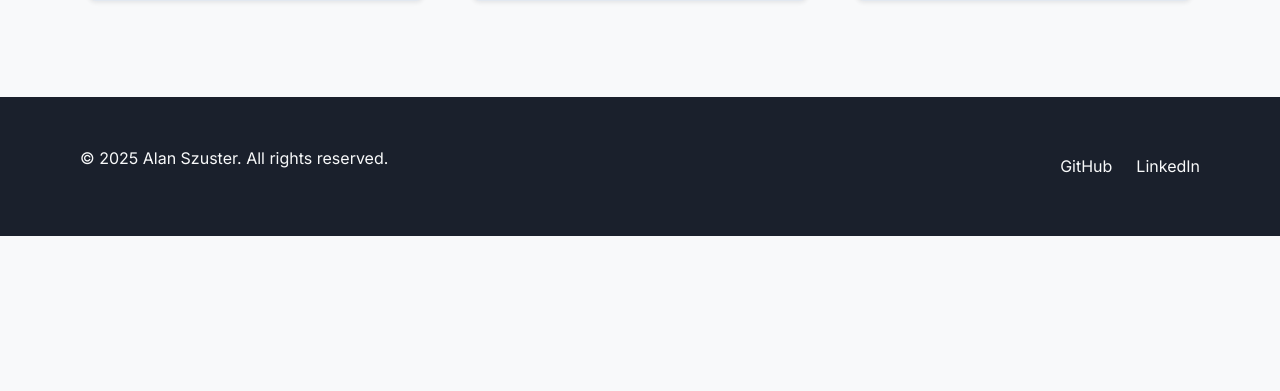
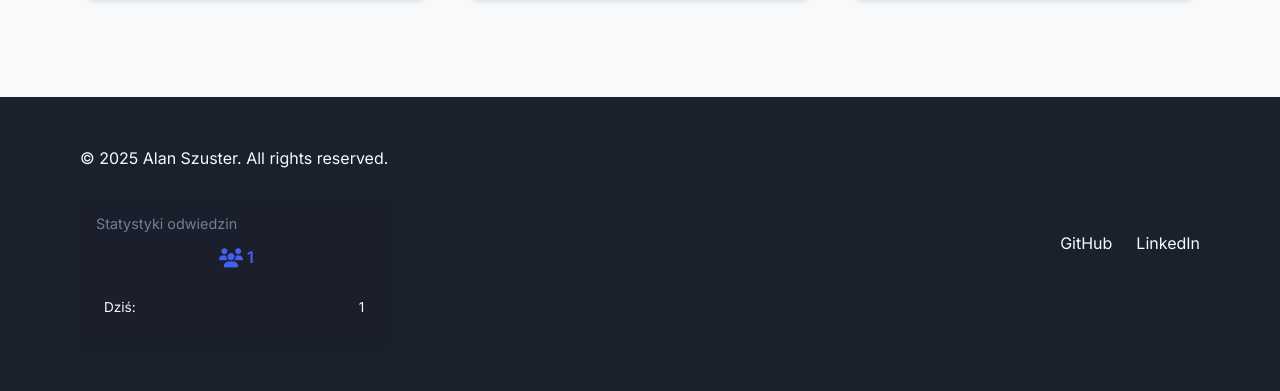
Before and after one commit to alanszuster/alanszuster.page, a Flask app: page / in a window 1280 px wide. Shown: the part 1147-1538 px from the top of the page. Before the commit the page ends 1383 px from the top, so only its background shows below. Run offline with Flask 3, Linux system fonts and the light colour scheme.

Commit message:
improvements, visit counter

```diff
--- a/app.py
+++ b/app.py
@@ -1,7 +1,8 @@
 import os
-from flask import Flask, render_template, url_for, redirect, send_from_directory
+from flask import Flask, render_template, url_for, redirect, send_from_directory, request, jsonify
 from datetime import datetime
 from dotenv import load_dotenv
+from visitor_counter import increment_counter, get_visitor_stats
 
 DEBUG = True
 load_dotenv()
@@ -10,23 +11,47 @@ app = Flask(__name__)
 
 @app.route('/')
 def index():
+    stats = get_visitor_stats()
     return render_template('index.html',
-                           year=datetime.now().year)
+                           year=datetime.now().year,
+                           visitor_stats=stats)
 
 @app.route('/about/')
 def about():
+    stats = get_visitor_stats()
     return render_template('about.html',
-                          year=datetime.now().year)
+                          year=datetime.now().year,
+                          visitor_stats=stats)
 
 @app.route('/skills/')
 def skills():
+    stats = get_visitor_stats()
     return render_template('skills.html',
-                          year=datetime.now().year)
+                          year=datetime.now().year,
+                          visitor_stats=stats)
 
 @app.route('/contact/')
 def contact():
+    stats = get_visitor_stats()
     return render_template('contact.html',
-                          year=datetime.now().year)
+                          year=datetime.now().year,
+                          visitor_stats=stats)
+
+@app.route('/api/visitor-count')
+def visitor_count():
+    stats = get_visitor_stats()
+    return jsonify(stats)
+
+@app.route('/api/increment-count')
+def increment_count():
+    data = increment_counter(request)
+    return jsonify({"success": True, "total": data["total_visits"]})
+
+@app.before_request
+def before_request():
+    if not request.path.startswith('/api/') and not request.path.startswith('/static/'):
+        if request.method == 'GET':
+            increment_counter(request)
 
 if __name__ == '__main__':
     app.run(debug=True)
--- a/static/css/styles.css
+++ b/static/css/styles.css
@@ -519,6 +519,144 @@ footer {
 }
 
 
+.visitor-counter {
+    opacity: 0;
+    transform: translateY(10px);
+    transition: opacity 1s ease, transform 1s ease;
+    display: flex;
+    flex-direction: column;
+    align-items: center;
+    margin-top: 1.5rem;
+    padding: 1rem;
+    border-radius: 8px;
+    background-color: rgba(30, 30, 30, 0.05);
+    box-shadow: 0 4px 8px rgba(0, 0, 0, 0.05);
+}
+
+.visitor-counter.visible {
+    opacity: 1;
+    transform: translateY(0);
+}
+
+.visitor-counter-header {
+    width: 100%;
+    display: flex;
+    justify-content: space-between;
+    align-items: center;
+    margin-bottom: 0.5rem;
+    font-size: 0.9rem;
+    color: var(--text-muted);
+}
+
+.counter-display {
+    display: flex;
+    align-items: center;
+    justify-content: center;
+    font-weight: 600;
+    color: var(--primary-color);
+    transition: all 0.3s ease;
+}
+
+.counter-details {
+    width: 100%;
+    display: flex;
+    flex-direction: column;
+    gap: 0.5rem;
+    margin-top: 1rem;
+    font-size: 0.85rem;
+}
+
+.counter-fact {
+    position: relative;
+    padding: 0.75rem;
+    border-radius: 4px;
+    background-color: rgba(30, 30, 30, 0.03);
+    color: var(--text-dark);
+    font-family: 'Courier New', monospace;
+    min-height: 2.5rem;
+    overflow: hidden;
+}
+
+.counter-fact:before {
+    content: '> ';
+    color: var(--primary-color);
+}
+
+.counter-today {
+    display: flex;
+    justify-content: space-between;
+    padding: 0.5rem;
+    border-radius: 4px;
+    background-color: rgba(30, 30, 30, 0.03);
+}
+
+.counter-digits {
+    margin: 0 0.5rem;
+    font-size: 1.5rem;
+    font-family: 'Courier New', monospace;
+    transition: color 0.3s ease;
+}
+
+.terminal-style {
+    background-color: rgba(0, 0, 0, 0.8);
+    color: #00ff00;
+    border-radius: 4px;
+    padding: 0.25rem 0.5rem;
+    font-family: 'Courier New', monospace;
+    position: relative;
+    overflow: hidden;
+}
+
+.terminal-style:before {
+    content: '';
+    position: absolute;
+    top: 0;
+    left: 0;
+    right: 0;
+    height: 1px;
+    background: linear-gradient(to right, transparent, #00ff00, transparent);
+    animation: scan 2s linear infinite;
+}
+
+@keyframes scan {
+    0% { transform: translateY(-5px); opacity: 0; }
+    50% { opacity: 1; }
+    100% { transform: translateY(30px); opacity: 0; }
+}
+
+.counter-complete {
+    animation: success-pulse 2s forwards;
+}
+
+@keyframes success-pulse {
+    0% { transform: scale(1); }
+    10% { transform: scale(1.1); }
+    20% { transform: scale(1); }
+    30% { transform: scale(1.05); }
+    40% { transform: scale(1); }
+    100% { transform: scale(1); }
+}
+
+.counter-icon {
+    font-size: 1.2rem;
+    color: var(--primary-color);
+    margin: 0 0.25rem;
+}
+
+.sre-dashboard {
+    position: relative;
+}
+
+.sre-dashboard:after {
+    content: '';
+    position: absolute;
+    bottom: -3px;
+    left: 0;
+    width: 100%;
+    height: 2px;
+    background: linear-gradient(90deg, var(--primary-color), transparent);
+}
+
 @media (max-width: 992px) {
     .nav-links {
         position: fixed;
--- /dev/null
+++ b/static/js/counter.js
@@ -0,0 +1,63 @@
+document.addEventListener('DOMContentLoaded', function() {
+    const counterDisplay = document.getElementById('counter-display');
+    const counterDigits = document.getElementById('counter-digits');
+    const funFactDisplay = document.getElementById('fun-fact');
+    const todayVisitsDisplay = document.getElementById('today-visits');
+    const visitorCounter = document.getElementById('visitor-counter');
+
+    fetch('/api/visitor-count')
+        .then(response => response.json())
+        .then(data => {
+            updateCounterDisplay(data);
+            visitorCounter.classList.add('visible');
+        })
+        .catch(error => {
+            console.error('Error fetching visitor count:', error);
+            counterDigits.textContent = '?';
+            visitorCounter.classList.add('visible');
+        });
+
+    function updateCounterDisplay(data) {
+        animateCounter(data.total_visits, counterDigits);
+        todayVisitsDisplay.textContent = data.today;
+
+        if (funFactDisplay) {
+            funFactDisplay.style.display = 'none';
+        }
+    }    function animateCounter(target, element) {
+        let current = Math.floor(target * 0.7 + Math.random() * target * 0.6);
+        const duration = 3000;
+        const interval = 10;
+        const steps = duration / interval;
+        let step = 0;
+
+        element.parentElement.classList.add('terminal-style');
+
+        const animation = setInterval(() => {
+            step++;
+
+            const volatility = 1 - (step / steps);
+            const delta = target - current;
+            const adjustment = delta * (0.1 + (step / steps) * 0.3);
+
+            current += adjustment;
+            if (Math.random() < 0.5) {
+                current += Math.random() * target * 0.1 * volatility;
+                current -= Math.random() * target * 0.1 * volatility;
+            }
+
+            current = Math.max(0, current);
+            element.textContent = Math.floor(current).toLocaleString();
+
+            if (step >= steps) {
+                element.textContent = target.toLocaleString();
+                clearInterval(animation);
+
+                setTimeout(() => {
+                    element.parentElement.classList.remove('terminal-style');
+                    element.parentElement.classList.add('counter-complete');
+                }, 500);
+            }
+        }, interval);
+    }
+});
--- a/templates/about.html
+++ b/templates/about.html
@@ -13,7 +13,6 @@
                 <div class="row mb-5">
                     <div class="col-md-4 text-center mb-4 mb-md-0">
                         <div class="avatar-container mb-3">
-                            <!-- Photo can be inserted here -->
                             <div class="avatar-placeholder bg-primary text-white">AS</div>
                         </div>
                         <div class="social-links">
--- a/templates/base.html
+++ b/templates/base.html
@@ -53,6 +53,22 @@
             <div class="footer-content">
                 <div class="footer-info">
                     <p>&copy; {{ year }} Alan Szuster. All rights reserved.</p>
+
+                    <div id="visitor-counter" class="visitor-counter">
+                        <div class="visitor-counter-header">
+                            <span>Statystyki odwiedzin</span>
+                        </div>
+                        <div class="counter-display">
+                            <i class="fas fa-users counter-icon"></i>
+                            <span id="counter-digits">0</span>
+                        </div>
+                        <div class="counter-details">
+                            <div class="counter-today">
+                                <span>Dziś:</span>
+                                <span><span id="today-visits">0</span></span>
+                            </div>
+                        </div>
+                    </div>
                 </div>
                 <div class="footer-links">
                     <a href="https://github.com/alanszuster" target="_blank" rel="noopener noreferrer">GitHub</a>
@@ -64,6 +80,7 @@
     </footer>
 
     <script src="{{ url_for('static', filename='js/main.js') }}"></script>
+    <script src="{{ url_for('static', filename='js/counter.js') }}"></script>
     {% block scripts %}
     {% endblock %}
 </body>
--- /dev/null
+++ b/visitor_counter.py
@@ -0,0 +1,89 @@
+import json
+import os
+import random
+from datetime import datetime
+from pathlib import Path
+
+DATA_FILE = Path('static/data/visitors.json')
+
+def ensure_data_dir():
+    data_dir = Path('static/data')
+    if not data_dir.exists():
+        data_dir.mkdir(parents=True, exist_ok=True)
+
+def load_visitor_data():
+    ensure_data_dir()
+
+    if not DATA_FILE.exists():
+        default_data = {
+            "total_visits": 0,
+            "visits_by_date": {},
+            "visits_by_hour": {str(i): 0 for i in range(24)},
+            "user_agents": {},
+            "paths": {},
+            "last_updated": datetime.now().isoformat()
+        }
+        save_visitor_data(default_data)
+        return default_data
+
+    with open(DATA_FILE, 'r') as f:
+        return json.load(f)
+
+def save_visitor_data(data):
+    ensure_data_dir()
+
+    data["last_updated"] = datetime.now().isoformat()
+    with open(DATA_FILE, 'w') as f:
+        json.dump(data, f, indent=2)
+
+def increment_counter(request):
+    data = load_visitor_data()
+
+    data["total_visits"] += 1
+
+    today = datetime.now().strftime('%Y-%m-%d')
+    if today not in data["visits_by_date"]:
+        data["visits_by_date"][today] = 0
+    data["visits_by_date"][today] += 1
+
+    hour = datetime.now().strftime('%H')
+    if hour not in data["visits_by_hour"]:
+        data["visits_by_hour"][hour] = 0
+    data["visits_by_hour"][hour] += 1
+
+    user_agent = request.user_agent.string
+    browser = "Unknown"
+    if "Chrome" in user_agent and "Chromium" not in user_agent:
+        browser = "Chrome"
+    elif "Firefox" in user_agent:
+        browser = "Firefox"
+    elif "Safari" in user_agent and "Chrome" not in user_agent:
+        browser = "Safari"
+    elif "Edge" in user_agent:
+        browser = "Edge"
+    elif "MSIE" in user_agent or "Trident" in user_agent:
+        browser = "Internet Explorer"
+
+    if browser not in data["user_agents"]:
+        data["user_agents"][browser] = 0
+    data["user_agents"][browser] += 1
+
+    path = request.path
+    if path not in data["paths"]:
+        data["paths"][path] = 0
+    data["paths"][path] += 1
+
+    save_visitor_data(data)
+    return data
+
+def get_visitor_stats():
+    data = load_visitor_data()
+    total_visits = data["total_visits"]
+
+    result = {
+        "total_visits": total_visits,
+        "today": data["visits_by_date"].get(datetime.now().strftime('%Y-%m-%d'), 0),
+        "last_updated": data["last_updated"]
+    }
+
+    return result
```
